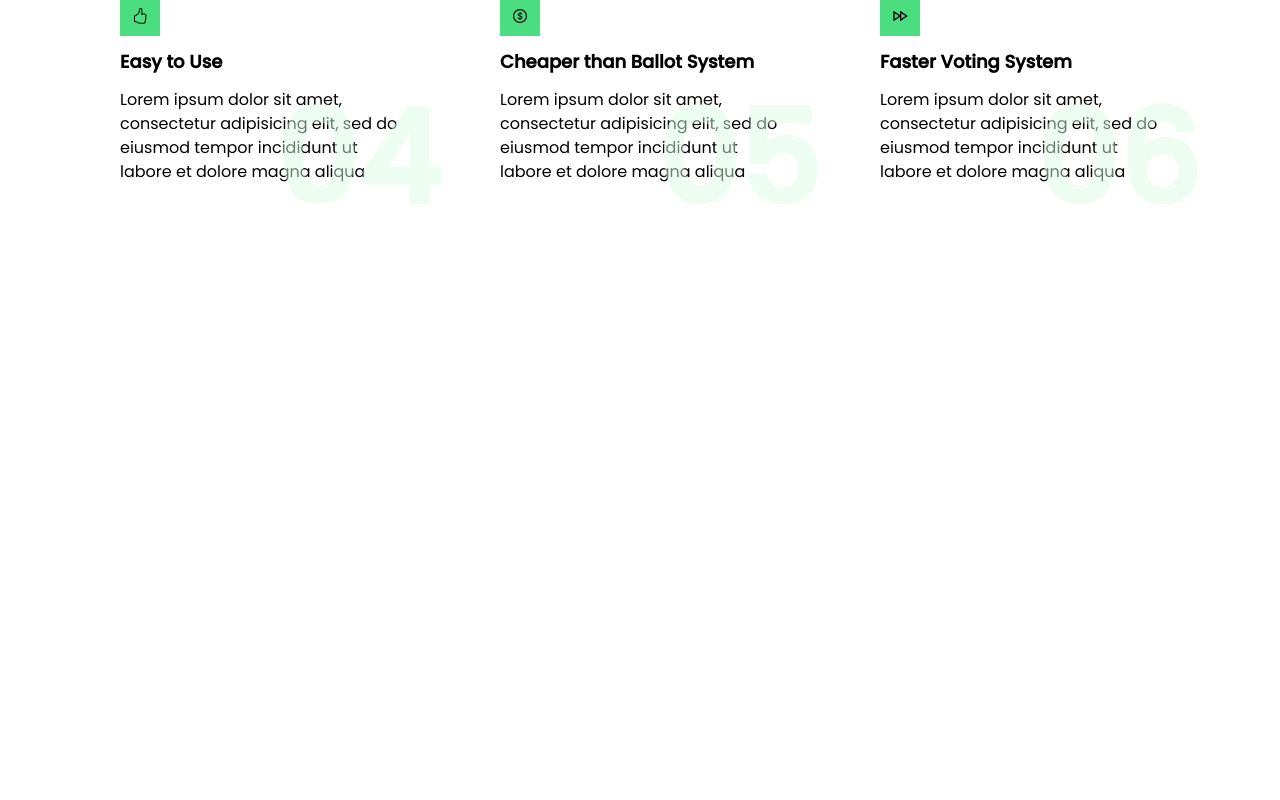
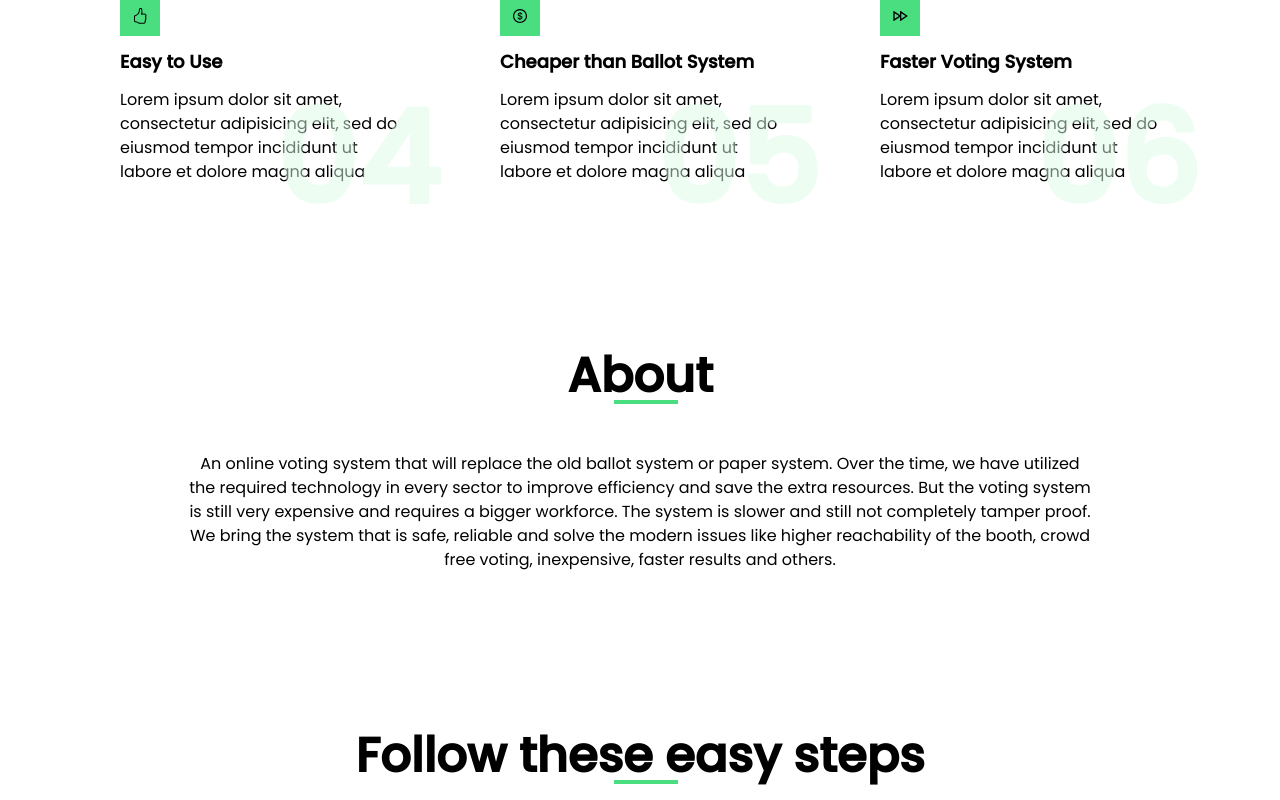
Before and after one commit to Pukka-Technologies/iVote, a Next.js app: page / in a window 1280 px wide. Shown: the part 1260-2060 px from the top of the page. Before the commit the page ends 1509 px from the top, so only its background shows below. Built offline with nearby package versions, Linux system fonts and the light colour scheme.

Commit message:
begin steps

```diff
--- /dev/null
+++ b/components/About.js
@@ -0,0 +1,24 @@
+import React from "react";
+
+const About = () => {
+  return (
+    <div className="flex flex-col justify-center items-center font-text pt-32">
+      <h1 className="pb-5 text-5xl font-bold after:bg-green-400 after:block after:w-16 after:h-1 after:absolute after:bottom-30 after:left-[48%]">
+        About
+      </h1>
+
+      <p className="px-20 py-8 w-10/12 text-center">
+        An online voting system that will replace the old ballot system or paper
+        system. Over the time, we have utilized the required technology in every
+        sector to improve efficiency and save the extra resources. But the
+        voting system is still very expensive and requires a bigger workforce.
+        The system is slower and still not completely tamper proof. We bring the
+        system that is safe, reliable and solve the modern issues like higher
+        reachability of the booth, crowd free voting, inexpensive, faster
+        results and others.
+      </p>
+    </div>
+  );
+};
+
+export default About;
--- a/components/Features.js
+++ b/components/Features.js
@@ -7,7 +7,7 @@ import {RiSpeedLine} from "react-icons/ri"
 
 const Features = () => {
   return (
-    <div className="flex flex-col justify-center items-center font-text pt-20 relative">
+    <div className="flex flex-col justify-center items-center font-text pt-20">
       <h1 className="pb-5 text-5xl font-bold after:bg-green-400 after:block after:w-16 after:h-1 after:absolute after:bottom-30 after:left-[48%]">
         Features
       </h1>
--- /dev/null
+++ b/components/Steps.js
@@ -0,0 +1,13 @@
+import React from 'react'
+
+const Steps = () => {
+  return (
+    <div className="flex flex-col justify-center items-center font-text pt-32">
+      <h1 className="pb-5 text-5xl font-bold after:bg-green-400 after:block after:w-16 after:h-1 after:absolute after:bottom-30 after:left-[48%]">
+        Follow these easy steps
+      </h1>
+    </div>
+  );
+}
+
+export default Steps
--- a/pages/index.js
+++ b/pages/index.js
@@ -1,5 +1,7 @@
+import About from "../components/About";
 import Features from "../components/Features";
 import Header from "../components/Header";
+import Steps from "../components/Steps";
 
 
 export default function Home() {
@@ -7,6 +9,8 @@ export default function Home() {
     <div>
       <Header/>
       <Features/>
+      <About/>
+      <Steps/>
     </div>
   );
 }
```
